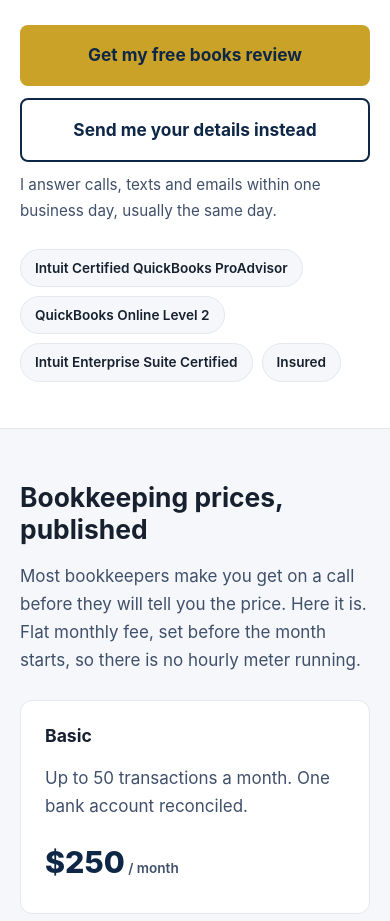
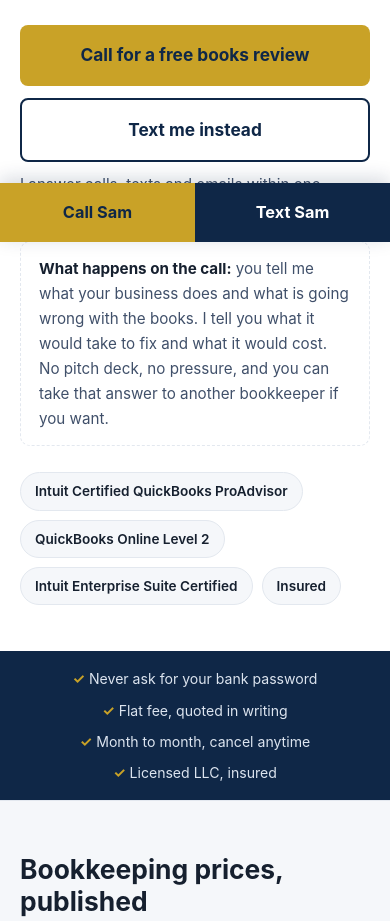
Before and after one commit to samjohnson80/jig, a plain HTML site: page index.html in a window 390 px wide. Shown: the part 602-1523 px from the top of the page. Drawn offline with Linux system fonts and the light colour scheme.

Commit message:
Conversion pass: sticky mobile call bar, SMS CTAs, trust strip, what-happens-next, price offers in schema

```diff
--- a/index.html
+++ b/index.html
@@ -31,7 +31,14 @@
   ],
   "openingHoursSpecification":{"@type":"OpeningHoursSpecification",
     "dayOfWeek":["Monday","Tuesday","Wednesday","Thursday","Friday"],"opens":"09:00","closes":"17:00"},
-  "sameAs":["https://www.credly.com/users/sam-johnson.27a7d453"]
+  "sameAs":["https://www.credly.com/users/sam-johnson.27a7d453"],
+  "makesOffer":[
+    {"@type":"Offer","name":"Monthly Bookkeeping, Basic","description":"Up to 50 transactions a month, one bank account reconciled, monthly Profit and Loss and Balance Sheet.","priceSpecification":{"@type":"UnitPriceSpecification","price":"250","priceCurrency":"USD","unitText":"MONTH"}},
+    {"@type":"Offer","name":"Monthly Bookkeeping, Standard","description":"Up to 150 transactions a month, multiple accounts reconciled, accounts payable and receivable.","priceSpecification":{"@type":"UnitPriceSpecification","price":"400","priceCurrency":"USD","unitText":"MONTH"}},
+    {"@type":"Offer","name":"Monthly Bookkeeping, Plus","description":"150+ transactions, multiple accounts, monthly review call.","priceSpecification":{"@type":"UnitPriceSpecification","price":"600","priceCurrency":"USD","unitText":"MONTH"}},
+    {"@type":"Offer","name":"QuickBooks cleanup and catch-up","description":"Rebuilding books that are behind or out of balance, reconciled month by month to the statements.","priceSpecification":{"@type":"UnitPriceSpecification","price":"75","priceCurrency":"USD","unitText":"HOUR"}},
+    {"@type":"Offer","name":"QuickBooks Online setup","description":"Chart of accounts, bank feeds, bank rules and invoicing set up for your business.","priceSpecification":{"@type":"UnitPriceSpecification","price":"300","priceCurrency":"USD"}}
+  ]
 }
 </script>
 
@@ -122,14 +129,37 @@ ul.check li:before{content:"";position:absolute;left:0;top:8px;width:15px;height
 .cta h2{color:#fff}
 .cta .fine{font-size:.94rem;margin-top:20px;color:#a8b8ce}
 .cta .fine a{color:#fff}
-footer{padding:32px 0;font-size:.9rem;color:#71809a;text-align:center}
+footer{padding:32px 0 0;font-size:.9rem;color:#71809a;text-align:center}
 footer a{color:#71809a}
+
+/* trust strip under the hero */
+.trust{background:var(--navy);color:#dce4ef;padding:16px 0;font-size:.95rem}
+.trust .wrap{display:flex;flex-wrap:wrap;gap:10px 30px;justify-content:center;text-align:center}
+.trust span{white-space:nowrap}
+.trust b{color:var(--gold)}
+
+/* what happens next, sits under the main CTAs */
+.next{border:1px dashed var(--line);border-radius:10px;padding:14px 18px;margin-top:18px;
+  font-size:.95rem;background:#fff}
+.next b{color:var(--ink)}
+
+/* sticky mobile call bar */
+.stick{display:none}
+@media(max-width:760px){
+  .stick{display:flex;position:fixed;left:0;right:0;bottom:0;z-index:99;
+    box-shadow:0 -4px 18px rgba(15,39,71,.18)}
+  .stick a{flex:1;text-align:center;padding:16px 8px;font-weight:700;text-decoration:none;font-size:1.02rem}
+  .stick .s-call{background:var(--gold);color:var(--navy)}
+  .stick .s-text{background:var(--navy);color:#fff}
+  body{padding-bottom:64px}
+}
 @media(max-width:640px){
   h1{font-size:1.95rem}
   .btn{display:block;text-align:center}
   .btn.alt{margin:12px 0 0}
   .about .row{grid-template-columns:1fr}
   .about .row img{max-width:220px}
+  .trust .wrap{gap:8px 18px;font-size:.88rem}
 }
 </style>
 </head>
@@ -151,10 +181,16 @@ footer a{color:#71809a}
     <div class="anchor">From <em>$250 a month, flat</em> &middot; No contract &middot; Free 20-minute books review</div>
 
     <div class="btnrow">
-      <a class="btn" href="tel:+12056392604">Get my free books review</a>
-      <a class="btn alt" href="https://forms.gle/CuMHZsTyQNT7ib9T6" target="_blank" rel="noopener">Send me your details instead</a>
+      <a class="btn" href="tel:+12056392604">Call for a free books review</a>
+      <a class="btn alt" href="sms:+12056392604?&body=Hi%20Sam,%20I%20need%20help%20with%20my%20books.">Text me instead</a>
     </div>
     <p class="promise">I answer calls, texts and emails within one business day, usually the same day.</p>
+
+    <div class="next">
+      <b>What happens on the call:</b> you tell me what your business does and what is going wrong with the
+      books. I tell you what it would take to fix and what it would cost. No pitch deck, no pressure, and
+      you can take that answer to another bookkeeper if you want.
+    </div>
 
     <div class="badges">
       <span class="badge">Intuit Certified QuickBooks ProAdvisor</span>
@@ -162,6 +198,15 @@ footer a{color:#71809a}
       <span class="badge">Intuit Enterprise Suite Certified</span>
       <span class="badge">Insured</span>
     </div>
+  </div>
+</div>
+
+<div class="trust">
+  <div class="wrap">
+    <span><b>&#10003;</b> Never ask for your bank password</span>
+    <span><b>&#10003;</b> Flat fee, quoted in writing</span>
+    <span><b>&#10003;</b> Month to month, cancel anytime</span>
+    <span><b>&#10003;</b> Licensed LLC, insured</span>
   </div>
 </div>
 
@@ -315,9 +360,13 @@ footer a{color:#71809a}
   <div class="wrap">
     <h2>Find out what your books actually need</h2>
     <p>Twenty minutes, free, and you get a straight answer either way.</p>
-    <div class="btnrow"><a class="btn" href="tel:+12056392604">Call or text (205) 639-2604</a></div>
+    <div class="btnrow">
+      <a class="btn" href="tel:+12056392604">Call (205) 639-2604</a>
+      <a class="btn alt" href="sms:+12056392604?&body=Hi%20Sam,%20I%20need%20help%20with%20my%20books." style="background:transparent;color:#fff;border-color:#fff">Text me</a>
+    </div>
     <p class="fine">Prefer to write it down? <a href="https://forms.gle/CuMHZsTyQNT7ib9T6" target="_blank" rel="noopener">Send me your details</a>
-      or email samjohnson8580@gmail.com. I will only use it to reply to you.</p>
+      or email <a href="mailto:samjohnson8580@gmail.com?subject=Free%20books%20review">samjohnson8580@gmail.com</a>.
+      I will only use it to reply to you, and I do not sell or share anything you send.</p>
   </div>
 </div>
 
@@ -329,8 +378,14 @@ footer a{color:#71809a}
     <br><br>
     Johnson Innovation Group LLC is a bookkeeping firm. It is not a CPA firm and does not provide tax,
     audit, attest, or legal services.
+    <br><br>
   </div>
 </footer>
 
+<div class="stick">
+  <a class="s-call" href="tel:+12056392604">Call Sam</a>
+  <a class="s-text" href="sms:+12056392604?&body=Hi%20Sam,%20I%20need%20help%20with%20my%20books.">Text Sam</a>
+</div>
+
 </body>
 </html>
```
